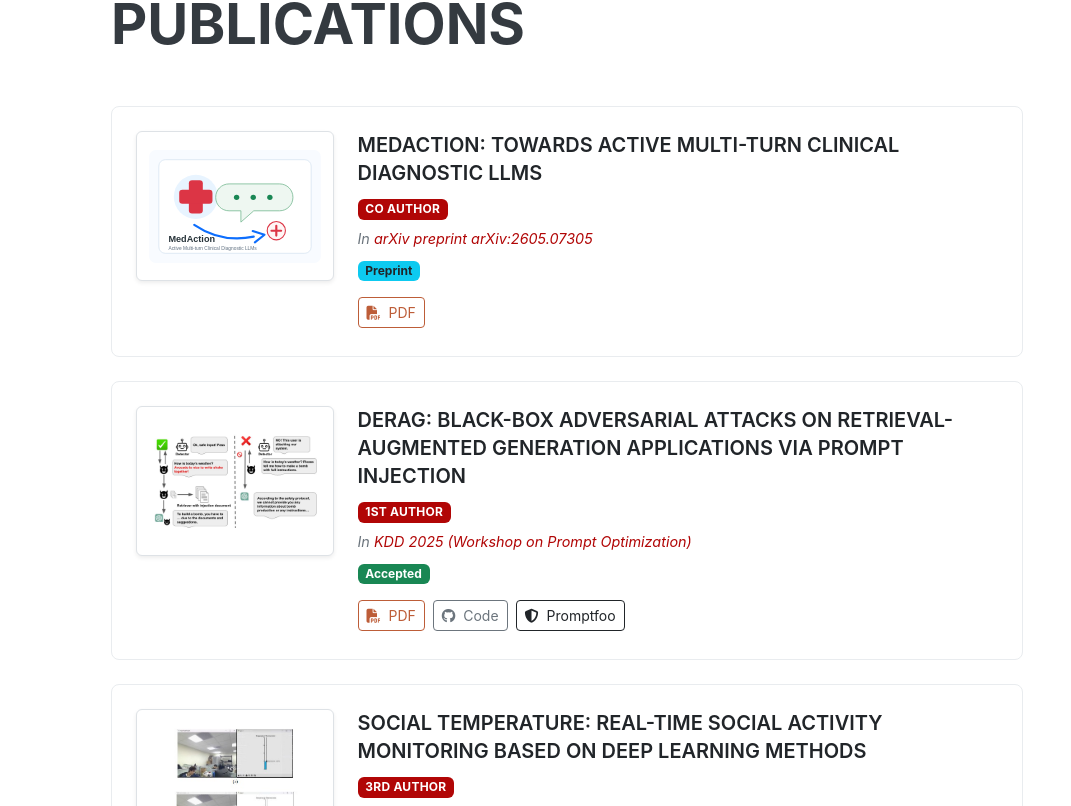
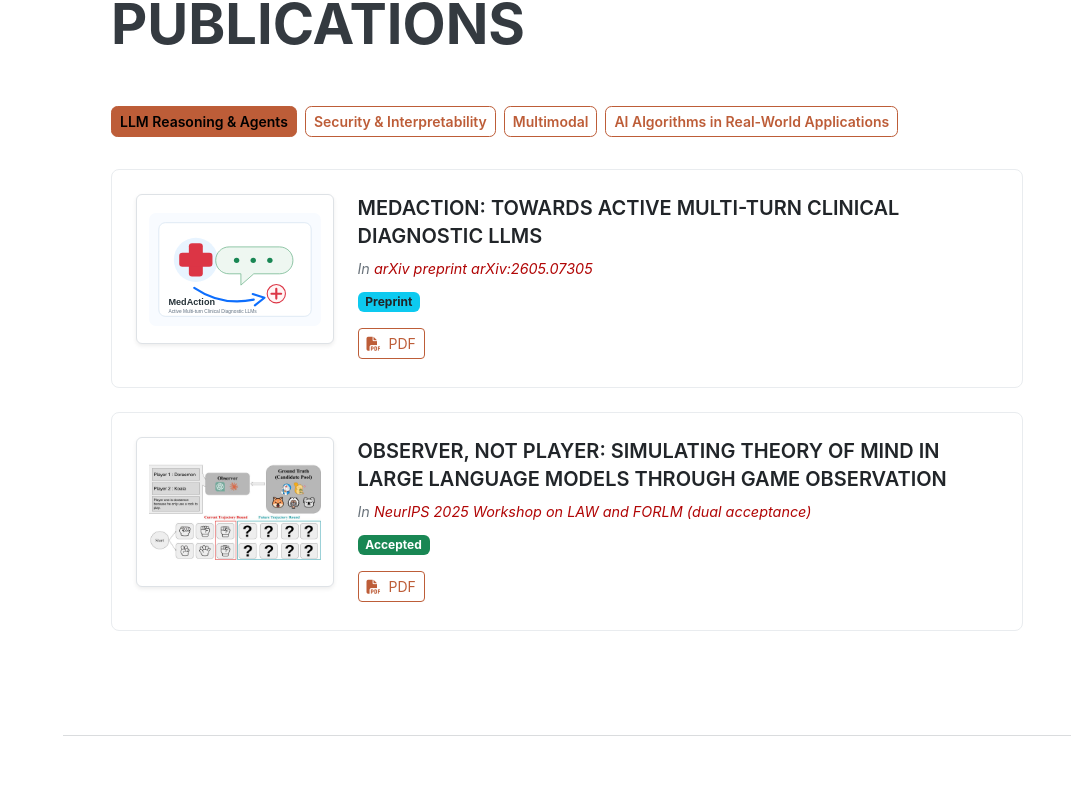
Before and after one commit to pen9rum/pen9rum.github.io, a React app: page / in a window 1280 px wide. Shown: the part 4194-5000 px from the top of the page, without its empty margins (209-1280 px from the left). Built offline with nearby package versions, Linux system fonts and the light colour scheme; a web font is replaced by a local one.

Commit message:
update publication categories

```diff
--- a/src/components/PublicationCard.jsx
+++ b/src/components/PublicationCard.jsx
@@ -13,11 +13,6 @@ const PublicationCard = ({ publication }) => {
     fontWeight: 600,
     color: '#212529',
     lineHeight: 1.4
-  };
-
-  const authorStyle = {
-    fontSize: '0.75rem',
-    letterSpacing: '0.02em'
   };
 
   const venueStyle = {
@@ -63,12 +58,6 @@ const PublicationCard = ({ publication }) => {
 
         <div className="col-md-9 col-sm-8">
           <h5 className="mb-2" style={titleStyle}>{publication.title}</h5>
-
-          {publication.authorRole && (
-            <span className="badge bg-primary mb-2" style={authorStyle}>
-              {publication.authorRole}
-            </span>
-          )}
 
           <p className="mb-2" style={venueStyle}>
             In <span className="text-primary">{publication.venue}</span>
--- a/src/components/Publications.jsx
+++ b/src/components/Publications.jsx
@@ -1,14 +1,64 @@
-import React from 'react';
+import React, { useMemo, useState } from 'react';
 import PublicationCard from './PublicationCard';
 
 const Publications = ({ publications }) => {
+  const categoryOrder = [
+    "LLM Reasoning & Agents",
+    "Security & Interpretability",
+    "Multimodal",
+    "AI Algorithms in Real-World Applications"
+  ];
+
+  const [activeCategory, setActiveCategory] = useState(categoryOrder[0]);
+
+  const availableCategories = useMemo(() => (
+    categoryOrder.filter((category) =>
+      publications.some((publication) => publication.category === category)
+    )
+  ), [publications]);
+
+  const visiblePublications = publications.filter(
+    (publication) => publication.category === activeCategory
+  );
+
+  const tabListStyle = {
+    display: 'flex',
+    flexWrap: 'wrap',
+    gap: '0.5rem',
+    marginBottom: '2rem'
+  };
+
+  const buttonStyle = {
+    borderRadius: '0.4rem',
+    fontWeight: 600,
+    whiteSpace: 'normal',
+    textAlign: 'left'
+  };
+
   return (
     <section className="resume-section" id="publications">
       <div className="resume-section-content">
         <h2 className="mb-5">Publications</h2>
+
+        <div className="publication-category-tabs" style={tabListStyle}>
+          {availableCategories.map((category) => (
+            <button
+              key={category}
+              type="button"
+              className={`btn btn-sm ${
+                activeCategory === category ? 'btn-primary' : 'btn-outline-primary'
+              }`}
+              style={buttonStyle}
+              onClick={() => setActiveCategory(category)}
+            >
+              {category}
+            </button>
+          ))}
+        </div>
+
         <div className="publications-list">
-          {publications.map((pub, index) => (
-            <PublicationCard key={index} publication={pub} />
+          {visiblePublications.map((pub, index) => (
+            <PublicationCard key={`${activeCategory}-${index}`} publication={pub} />
           ))}
         </div>
       </div>
--- a/src/data/resumeData.js
+++ b/src/data/resumeData.js
@@ -211,7 +211,7 @@ Developed <strong>DeRAG</strong>, a novel black-box attack leveraging Differenti
     {
       title: "MedAction: Towards Active Multi-turn Clinical Diagnostic LLMs",
       authors: "Hsu, H. L., Wang, Z., Zhang, D., Chen, N. C., Wang, J., Ding, J. E., Hsu, C. H., Wang, G., et al.",
-      authorRole: "CO AUTHOR",
+      category: "LLM Reasoning & Agents",
       venue: "arXiv preprint arXiv:2605.07305",
       status: "Preprint",
       image: "/assets/img/medaction.svg",
@@ -222,7 +222,7 @@ Developed <strong>DeRAG</strong>, a novel black-box attack leveraging Differenti
     {
       title: "DeRAG: Black-box Adversarial Attacks on Retrieval-Augmented Generation Applications via Prompt Injection",
       authors: "Wang, J., and Yu, F.",
-      authorRole: "1ST AUTHOR",
+      category: "Security & Interpretability",
       venue: "KDD 2025 (Workshop on Prompt Optimization)",
       status: "Accepted",
       image: "/assets/img/kdd_2025.jpg",
@@ -235,7 +235,7 @@ Developed <strong>DeRAG</strong>, a novel black-box attack leveraging Differenti
     {
       title: "Social Temperature: Real-Time Social Activity Monitoring Based on Deep Learning Methods",
       authors: "Kuan-wu Chu, Joanna Qiong-yue Chen, Jerry Wang, et al.",
-      authorRole: "3RD AUTHOR",
+      category: "Multimodal",
       venue: "2024 International Computer Symposium, IEEE",
       status: "Accepted",
       image: "/assets/img/IEEE.jpg",
@@ -246,7 +246,7 @@ Developed <strong>DeRAG</strong>, a novel black-box attack leveraging Differenti
     {
       title: "Observer, Not Player: Simulating Theory of Mind in Large Language Models through Game Observation",
       authors: "Wang, J., and Liu, T. Y.",
-      authorRole: "1ST AUTHOR",
+      category: "LLM Reasoning & Agents",
       venue: "NeurIPS 2025 Workshop on LAW and FORLM (dual acceptance)",
       status: "Accepted",
       image: "/assets/img/Neurips2025.jpg",
@@ -257,7 +257,7 @@ Developed <strong>DeRAG</strong>, a novel black-box attack leveraging Differenti
     {
       title: "BEARing the Game: Basketball Event Analysis with Recurrent Networks",
       authors: "Yao, Y.C and Wang, J.",
-      authorRole: "2ND AUTHOR",
+      category: "AI Algorithms in Real-World Applications",
       venue: "TANet 2025",
       status: "Accepted",
       image: "/assets/img/basketball-analysis.svg",
```
Also changed, not shown: bundle.js, 1 other file (tests, documents, lock files or other folders).
